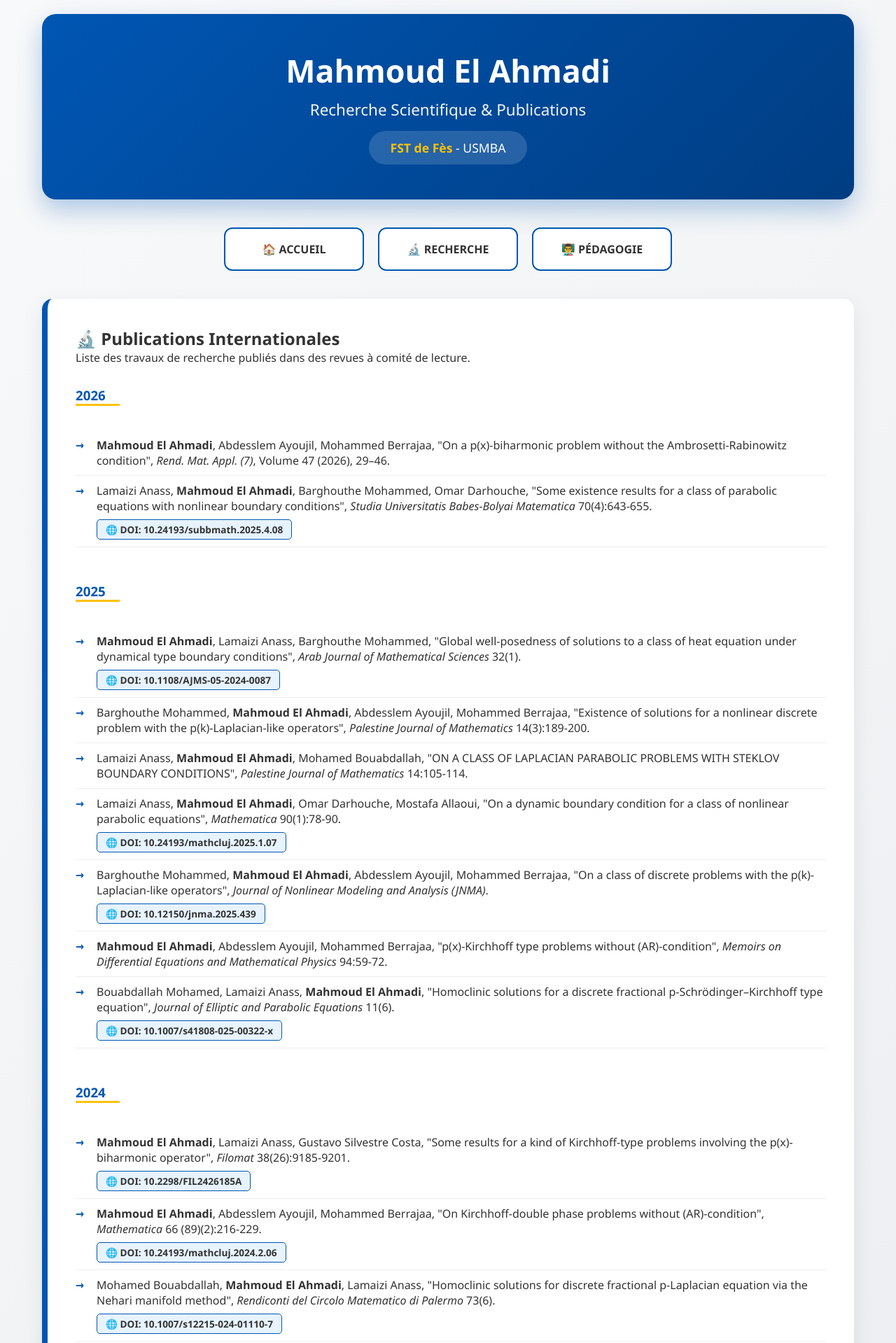
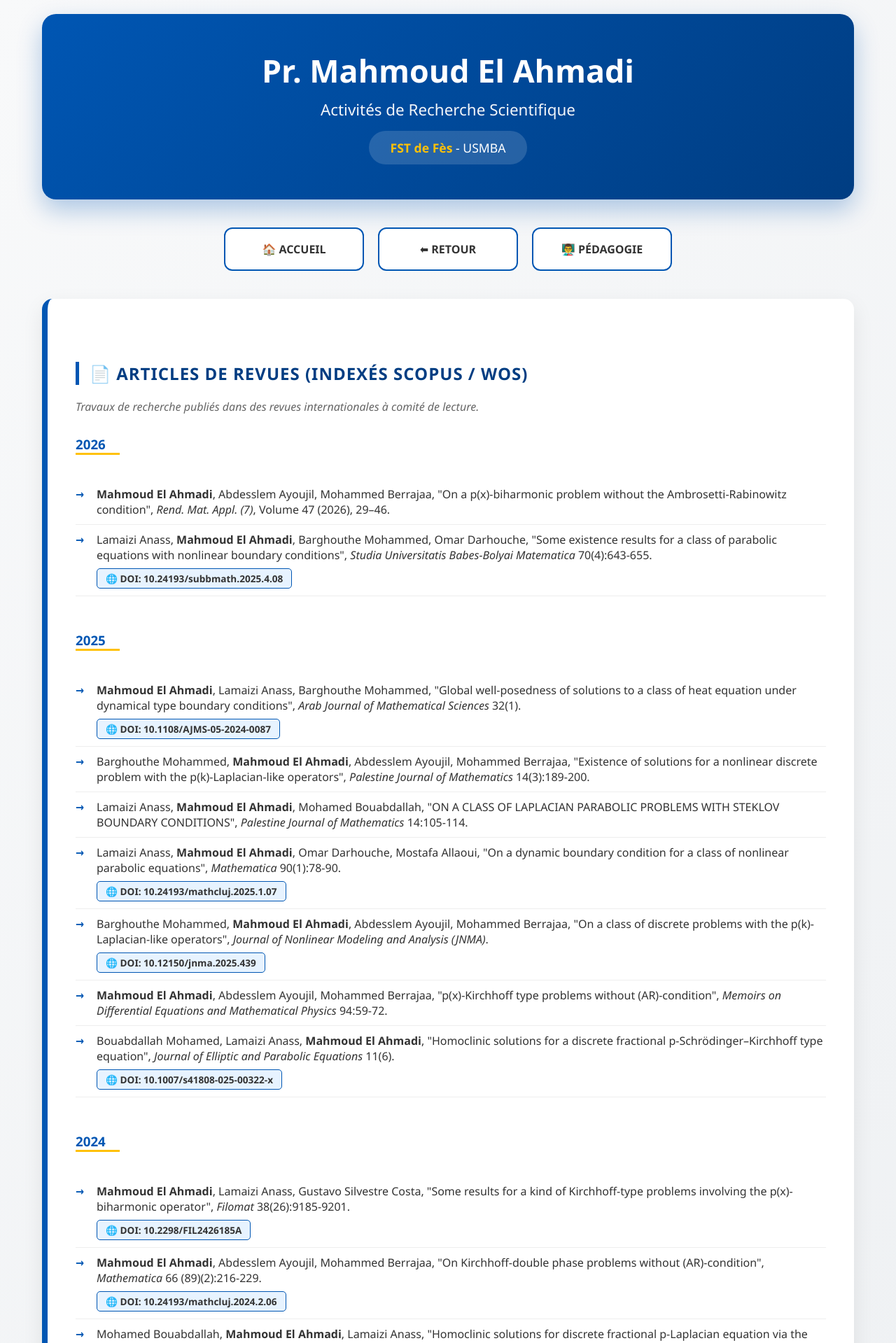
Before and after one commit to mahmoudmath/mahmoudmath.github.io, a Jekyll site: the page recherche.html, which Jekyll copies as it is, in a window 1280 px wide. Shown: the top 1919 px of the page at 70% size. Built offline with Jekyll 4.4.1, drawn with Linux system fonts in a browser that asks for light colours; some of the changed text lies outside the part shown.

Commit message:
Update recherche.html

```diff
--- a/recherche.html
+++ b/recherche.html
@@ -3,7 +3,7 @@
 <head>
     <meta charset="UTF-8">
     <meta name="viewport" content="width=device-width, initial-scale=1.0">
-    <title>Recherche - Prof. Mahmoud El Ahmadi</title>
+    <title>Recherche - Pr. Mahmoud El Ahmadi</title>
     <link rel="stylesheet" href="style.css">
     <style>
         .link-doi {
@@ -28,29 +28,41 @@
             margin: 30px 0 15px 0;
             padding-right: 20px;
         }
+
+        .section-divider {
+            color: #003d82;
+            border-left: 5px solid #0056b3;
+            padding-left: 15px;
+            margin-top: 50px;
+            margin-bottom: 20px;
+            text-transform: uppercase;
+            letter-spacing: 1px;
+        }
     </style>
 </head>
 <body>
     <div class="container">
         <!-- EN-TÊTE -->
         <header class="professor-header">
-            <div class="professor-name">Mahmoud El Ahmadi</div>
-            <div class="professor-title">Recherche Scientifique & Publications</div>
+            <div class="professor-name">Pr. Mahmoud El Ahmadi</div>
+            <div class="professor-title">Activités de Recherche Scientifique</div>
             <div class="institution">
                 <span class="university">FST de Fès</span> - USMBA
             </div>
         </header>
 
-        <!-- NAVIGATION -->
+        <!-- NAVIGATION AVEC BOUTON RETOUR -->
         <nav class="academic-nav">
             <a href="index.html" class="nav-card">🏠 ACCUEIL</a>
-            <a href="recherche.html" class="nav-card active">🔬 RECHERCHE</a>
+            <a href="index.html" class="nav-card">⬅ RETOUR</a>
             <a href="pedagogie.html" class="nav-card">👨‍🏫 PÉDAGOGIE</a>
         </nav>
 
         <section class="presentation">
-            <h2>🔬 Publications Internationales</h2>
-            <p>Liste des travaux de recherche publiés dans des revues à comité de lecture.</p>
+
+            <!-- SECTION 1 : ARTICLES -->
+            <h2 class="section-divider">📄 Articles de Revues (Indexés Scopus / WoS)</h2>
+            <p style="font-style: italic; color: #666;">Travaux de recherche publiés dans des revues internationales à comité de lecture.</p>
 
             <!-- 2026 -->
             <h3 class="year-title">2026</h3>
@@ -174,12 +186,81 @@
                     <a href="https://doi.org/10.3934/dcdss.2023085" target="_blank" class="link-doi">🌐 DOI: 10.3934/dcdss.2023085</a>
                 </li>
             </ul>
+
+            <!-- SECTION 2 : COMMUNICATIONS -->
+            <h2 class="section-divider">🎤 Communications Nationales & Internationales</h2>
+            <p style="font-style: italic; color: #666;">Présentations lors de congrès, colloques et journées scientifiques.</p>
+
+            <h3 class="year-title">2018 - 2025</h3>
+            <ul class="resource-list">
+                <li>
+                    <strong>M. El Ahmadi</strong>, "Existence of homoclinic solutions for discrete fractional p-Laplacian equations via the Nehari manifold approach",
+                    <em>FICDS-C&RF25</em>, Fès, (Mai 2025).
+                </li>
+                <li>
+                    <strong>M. El Ahmadi</strong>, "Some new results on double phase problems with mixed boundary value conditions",
+                    <em>Workshop on Mathematical Modeling and Applications</em>, Nador, (Octobre 2024).
+                </li>
+                <li>
+                    <strong>M. El Ahmadi</strong>, "Some results for a kind of Kirchhoff-type problems involving the p(x)-biharmonic operator",
+                    <em>ICAMAI'24</em>, (Juillet 2024).
+                </li>
+                <li>
+                    <strong>M. El Ahmadi</strong>, "Existence and multiplicity results for Kirchhoff-type superlinear problems involving the fractional p(x)-Laplacian satisfying (C)-condition",
+                    <em>JIAMA'24</em>, (Mai 2024).
+                </li>
+                <li>
+                    <strong>M. El Ahmadi</strong>, "On the superlinear Kirchhoff problem involving the double phase operator with variable exponents",
+                    <em>CIMAM’2023</em>, Oujda, (Octobre 2023).
+                </li>
+                <li>
+                    <strong>M. El Ahmadi</strong>, "Existence and multiplicity of solutions for a class of double phase variable exponent problems with nonlinear boundary condition",
+                    <em>CIMAM’2022</em>, Oujda, (Juin 2022).
+                </li>
+                <li>
+                    <strong>M. El Ahmadi</strong>, "Existence of two solutions for Kirchhoff-double phase problems with a small perturbation without (AR)-condition",
+                    <em>International Conference on New Trends in Applied Mathematics</em>, Béni Mellal, (Mai 2022).
+                </li>
+                <li>
+                    <strong>M. El Ahmadi</strong>, "Robin problem involving the p(x)-Laplacian operator without Ambrosetti-Rabinowitz condition",
+                    <em>JNMAM’22</em>, (Décembre 2022).
+                </li>
+                <li>
+                    <strong>M. El Ahmadi</strong>, "Existence of solutions for a class of Kirchhoff-double phase type problems without the Ambrosetti-Rabinowitz condition",
+                    <em>JIMAM’2021</em>, Oujda, (Décembre 2021).
+                </li>
+                <li>
+                    <strong>M. El Ahmadi</strong>, "Existence of solutions for a class of Kirchhoff-double phase type problems without the Ambrosetti-Rabinowitz condition",
+                    <em>International Conference on Mathematics and Data Science</em>, Khouribga, (Octobre 2021).
+                </li>
+                <li>
+                    <strong>M. El Ahmadi</strong>, "Existence and multiplicity of solution for a class of p(x)-Biharmonic problems without the Ambrosetti-Rabinowitz condition",
+                    <em>Chefchaouen Meeting on Algebra and Applications</em>, (Juin 2021).
+                </li>
+                <li>
+                    <strong>M. El Ahmadi</strong>, "On a p(x)-Biharmonic problem without the Ambrosetti-Rabinowitz condition",
+                    <em>Mediterranean Mathematical Meeting</em>, Nador, (Mai 2021).
+                </li>
+                <li>
+                    <strong>M. El Ahmadi</strong>, "Existence and Multiplicity of Solutions for a Class of p(x)-Kirchhoff Type Equation",
+                    <em>CIMAM’2019</em>, Oujda, (Décembre 2019).
+                </li>
+                <li>
+                    <strong>M. El Ahmadi</strong>, "On a class of double phase problem without the Ambrosetti-Rabinowitz condition",
+                    <em>JIMAM’2019</em>, Oujda, (Juillet 2019).
+                </li>
+                <li>
+                    <strong>M. El Ahmadi</strong>, "On a fourth-order superlinear elliptic problems without the Ambrosseti-Rabinowitz condition",
+                    <em>CIMAM’2018</em>, Oujda, (Décembre 2018).
+                </li>
+            </ul>
         </section>
 
         <!-- FOOTER -->
         <footer class="professor-footer">
             <div class="footer-links">
                 <a href="index.html">🏠 Accueil</a>
+                <a href="index.html">⬅ Retour</a>
                 <a href="pedagogie.html">👨‍🏫 Espace Pédagogique</a>
             </div>
             <div class="signature">
```
